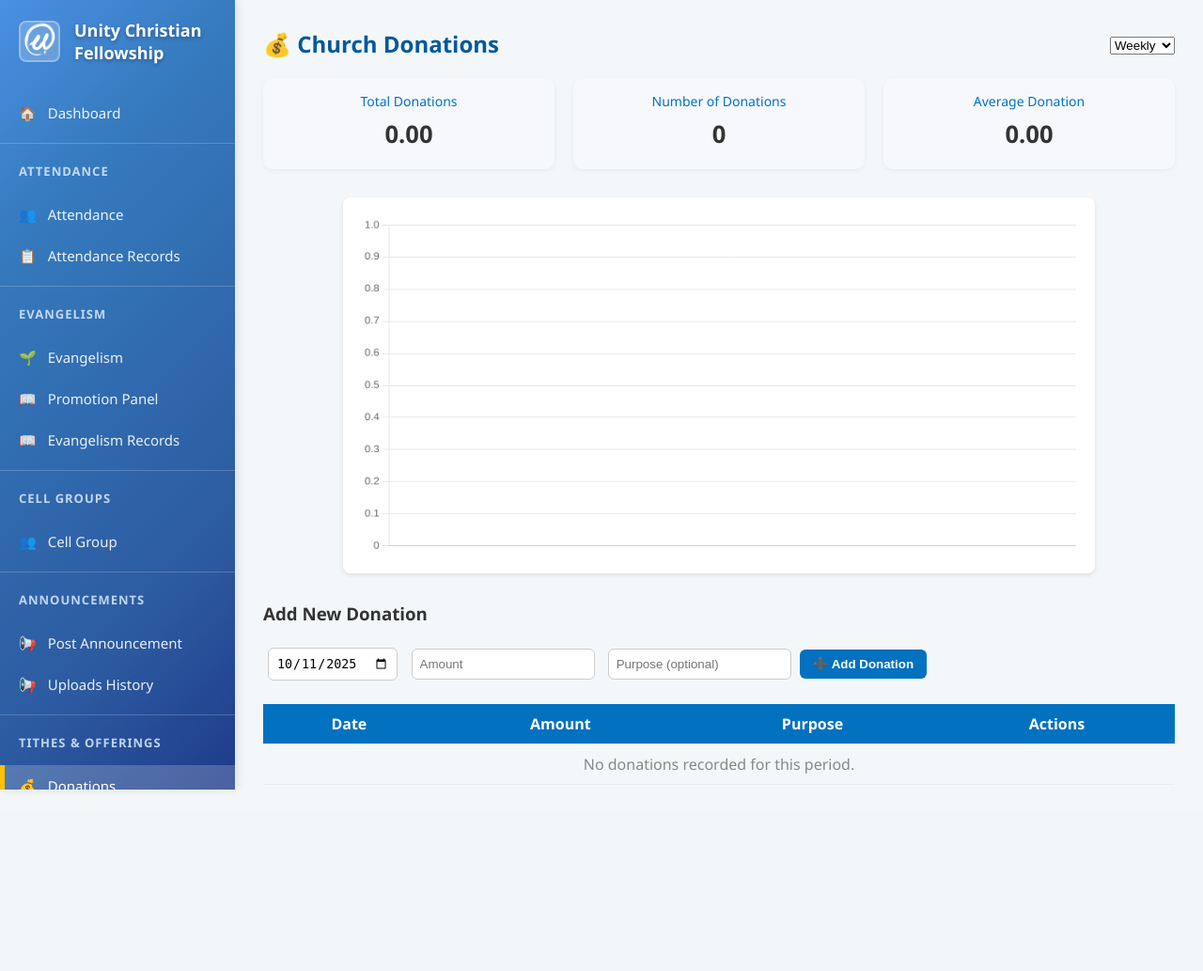
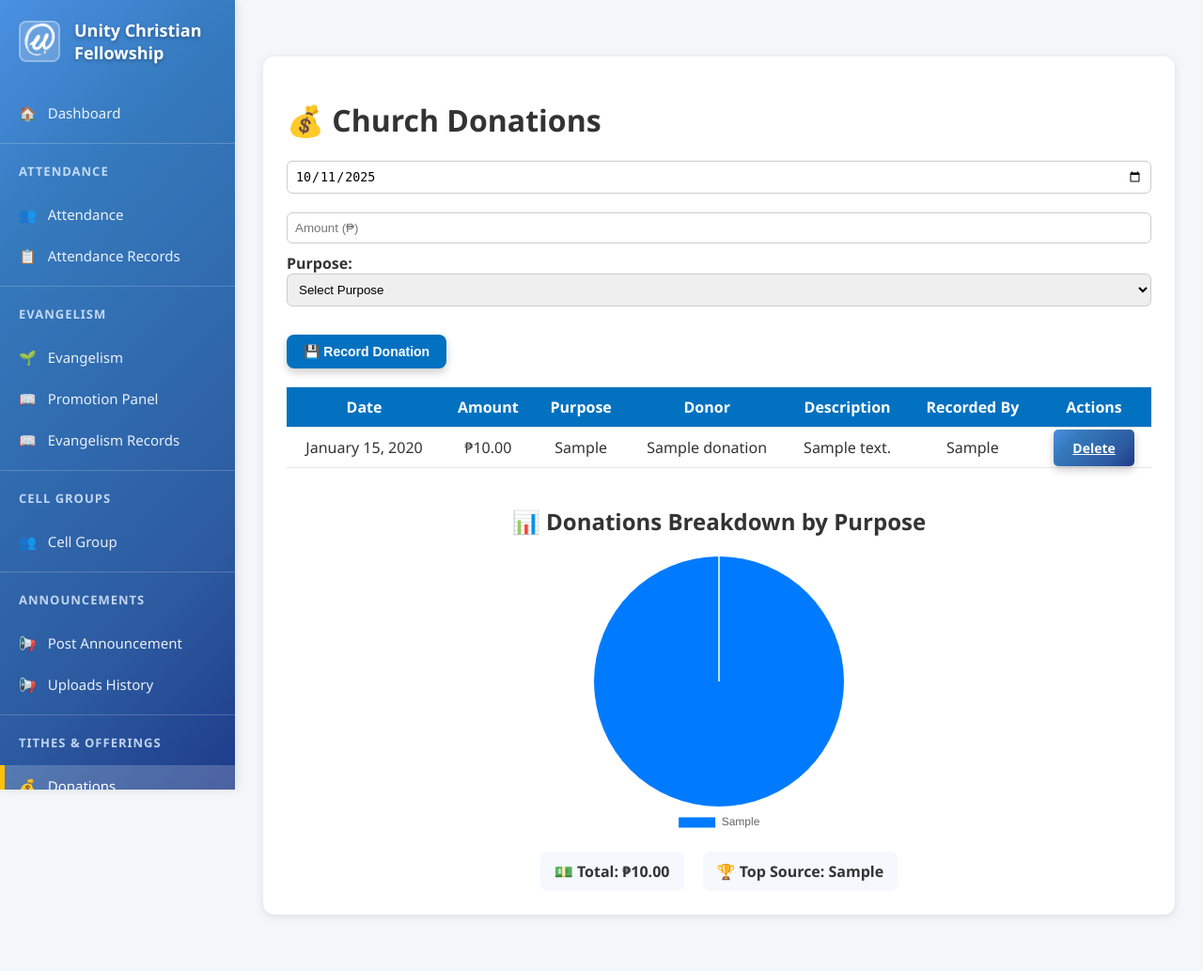
Before and after one commit to VienCode/church-management-system, a PHP site: page /donations.php in a window 1280 px wide. Shown: the whole page at 94% size. Before the commit the page ends 840 px from the top, so only its background shows below. Run offline with PHP 8.4, Linux system fonts and the light colour scheme; the visitor is signed in with stand-in values (Sample User, id 1); tables that the repository leaves empty or names only in its code hold one stand-in row (values such as "Sample post").

Commit message:
donation and donations records additions

```diff
--- a/donations.php
+++ b/donations.php
@@ -3,95 +3,82 @@ $mysqli = include 'database.php';
 include 'auth_check.php';
 restrict_to_roles([ROLE_ADMIN, ROLE_ACCOUNTANT]);
 
-// ✅ Handle add
-if ($_SERVER['REQUEST_METHOD'] === 'POST' && isset($_POST['add_donation'])) {
-    $amount = $_POST['amount'];
+// ✅ Handle new donation
+if ($_SERVER['REQUEST_METHOD'] === 'POST' && isset($_POST['save_donation'])) {
+    $amount = floatval($_POST['amount']);
     $donation_date = $_POST['donation_date'];
     $purpose = $_POST['purpose'];
-    $stmt = $mysqli->prepare("INSERT INTO donations (amount, donation_date, purpose) VALUES (?, ?, ?)");
-    $stmt->bind_param("dss", $amount, $donation_date, $purpose);
+    $recorded_by = $_SESSION['firstname'] . ' ' . $_SESSION['lastname'];
+
+    // Outsider-specific fields
+    $donor_name = ($purpose === 'Outsider Donations') ? trim($_POST['donor_name']) : null;
+    $donation_description = ($purpose === 'Outsider Donations') ? trim($_POST['donation_description']) : null;
+
+    $stmt = $mysqli->prepare("
+        INSERT INTO donations (amount, donation_date, purpose, donor_name, donation_description, recorded_by)
+        VALUES (?, ?, ?, ?, ?, ?)
+    ");
+    $stmt->bind_param("dsssss", $amount, $donation_date, $purpose, $donor_name, $donation_description, $recorded_by);
     $stmt->execute();
-    $success = "✅ Donation recorded successfully!";
-}
-
-// ✅ Handle update
-if ($_SERVER['REQUEST_METHOD'] === 'POST' && isset($_POST['update_donation'])) {
-    $id = $_POST['donation_id'];
-    $amount = $_POST['amount'];
-    $date = $_POST['donation_date'];
-    $purpose = $_POST['purpose'];
-    $stmt = $mysqli->prepare("UPDATE donations SET amount=?, donation_date=?, purpose=? WHERE id=?");
-    $stmt->bind_param("dssi", $amount, $date, $purpose, $id);
-    $stmt->execute();
-    $success = "✅ Donation updated successfully!";
+    $success = "✅ Donation successfully recorded!";
 }
 
 // ✅ Handle delete
 if (isset($_GET['delete'])) {
-    $id = $_GET['delete'];
-    $stmt = $mysqli->prepare("DELETE FROM donations WHERE id=?");
-    $stmt->bind_param("i", $id);
-    $stmt->execute();
+    $id = intval($_GET['delete']);
+    $mysqli->query("DELETE FROM donations WHERE id = $id");
     $success = "🗑️ Donation deleted successfully!";
 }
 
-// ✅ Aggregation
-$aggregation = $_POST['aggregation'] ?? 'weekly';
-switch ($aggregation) {
-    case 'monthly':
-        $range = "MONTH(donation_date)=MONTH(CURDATE()) AND YEAR(donation_date)=YEAR(CURDATE())";
-        break;
-    case 'weekly':
-        $range = "YEARWEEK(donation_date,1)=YEARWEEK(CURDATE(),1)";
-        break;
-    default:
-        $range = "donation_date=CURDATE()";
-        break;
+// ✅ Fetch all donations
+$result = $mysqli->query("SELECT * FROM donations ORDER BY donation_date DESC");
+$donations = $result->fetch_all(MYSQLI_ASSOC);
+
+// ✅ Chart Data: Group by Purpose
+$chart_query = $mysqli->query("
+    SELECT purpose, SUM(amount) AS total
+    FROM donations
+    GROUP BY purpose
+    ORDER BY total DESC
+");
+$chart_labels = [];
+$chart_values = [];
+$total_donations = 0;
+$top_source = '';
+
+while ($row = $chart_query->fetch_assoc()) {
+    $chart_labels[] = $row['purpose'];
+    $chart_values[] = $row['total'];
+    $total_donations += $row['total'];
+    if (!$top_source) $top_source = $row['purpose'];
 }
+?>
 
-// ✅ Stats
-$stats = $mysqli->query("SELECT COUNT(*) as count, SUM(amount) as total, AVG(amount) as avg FROM donations WHERE $range")->fetch_assoc();
-$chart = $mysqli->query("SELECT donation_date, SUM(amount) as total FROM donations WHERE $range GROUP BY donation_date ORDER BY donation_date ASC");
-$donations = $mysqli->query("SELECT * FROM donations WHERE $range ORDER BY donation_date DESC");
-
-$chart_labels = [];
-$chart_data = [];
-while ($row = $chart->fetch_assoc()) {
-    $chart_labels[] = date('M j', strtotime($row['donation_date']));
-    $chart_data[] = $row['total'];
-}
-
-$high_value_threshold = 5000;
-?>
 <!DOCTYPE html>
-<html lang="en">
+<html>
 <head>
-<meta charset="UTF-8">
-<title>Donations | UCF</title>
+    <title>Church Donations | UCF</title>
     <link rel="stylesheet" href="styles_system.css">
     <style>
-.page-header { display:flex; align-items:center; justify-content:space-between; }
-.page-header h2 { margin:0; color:#02589b; }
-.stats-row { display:flex; gap:20px; margin-top:20px; flex-wrap:wrap; }
-.stat-card { flex:1; background:#f6f8fb; border-radius:10px; padding:15px; text-align:center; box-shadow:0 2px 5px rgba(0,0,0,0.05); }
-.stat-card h3 { margin:0; color:#0271c0; }
-.stat-card .number { font-size:1.6em; font-weight:bold; color:#333; margin-top:8px; }
-.success-message { background:#e6ffed; color:#1b6b33; padding:10px; border-radius:8px; margin:10px 0; }
-.table-container { overflow-x:auto; margin-top:20px; }
-table { width:100%; border-collapse:collapse; }
-th,td { padding:10px; border-bottom:1px solid #eaeaea; text-align:center; }
-th { background:#0271c0; color:white; }
-tr.high-value { background:#fff3cd; }
-input.inline-edit { width:90%; padding:6px; border:1px solid #ccc; border-radius:5px; text-align:center; }
-form.inline-form { display:inline; }
-button.edit-btn, button.delete-btn, button.save-btn { border:none; border-radius:5px; padding:6px 10px; cursor:pointer; font-weight:600; }
-button.edit-btn { background:#0271c0; color:white; }
-button.delete-btn { background:#dc3545; color:white; }
-button.save-btn { background:#28a745; color:white; }
-.chart-container { margin:30px auto; max-width:800px; }
-.inline-add-form input { margin:5px; padding:8px; border-radius:6px; border:1px solid #ccc; }
-.inline-add-form button { padding:8px 14px; border:none; border-radius:6px; background:#0271c0; color:white; font-weight:600; cursor:pointer; }
-.inline-add-form button:hover { background:#02589b; }
+        .donations-container {
+            background:white; padding:25px; border-radius:12px;
+            max-width:1100px; margin:30px auto; box-shadow:0 2px 10px rgba(0,0,0,.1);
+        }
+        form input, form select, textarea {
+            padding:8px; border-radius:6px; border:1px solid #ccc; width:100%; margin-bottom:10px;
+        }
+        .save-btn {
+            background:#0271c0; color:white; border:none; border-radius:8px;
+            padding:10px 18px; cursor:pointer; font-weight:600;
+        }
+        .save-btn:hover { background:#02589b; }
+        table { width:100%; border-collapse:collapse; margin-top:20px; }
+        th, td { padding:10px 12px; border-bottom:1px solid #e6e6e6; text-align:center; }
+        th { background:#0271c0; color:#fff; }
+        .high-value { background:linear-gradient(135deg, #fff7e6, #ffe9b3); font-weight:bold; }
+        .chart-section { margin-top:40px; text-align:center; }
+        .chart-summary { margin-top:15px; display:flex; justify-content:center; gap:20px; font-weight:600; }
+        .chart-summary div { background:#f5f8fc; padding:10px 15px; border-radius:8px; }
     </style>
 </head>
 
@@ -101,89 +88,117 @@ button.save-btn { background:#28a745; color:white; }
    <?php include __DIR__ . '/includes/sidebar.php'; ?>
 
     <div class="content-area">
-    <div class="page-header">
-        <h2>💰 Church Donations</h2>
+        <div class="donations-container">
+            <h1>💰 Church Donations</h1>
+
+            <?php if (isset($success)): ?>
+                <div class="success-message"><?= $success ?></div>
+            <?php endif; ?>
+
+            <!-- Add Donation Form -->
             <form method="POST">
-            <select name="aggregation" onchange="this.form.submit()">
-                <option value="daily" <?= $aggregation=='daily'?'selected':'' ?>>Daily</option>
-                <option value="weekly" <?= $aggregation=='weekly'?'selected':'' ?>>Weekly</option>
-                <option value="monthly" <?= $aggregation=='monthly'?'selected':'' ?>>Monthly</option>
-            </select>
-        </form>
+                <div style="display:flex; gap:10px; flex-wrap:wrap;">
+                    <input type="date" name="donation_date" required value="<?= date('Y-m-d') ?>">
+                    <input type="number" step="0.01" name="amount" placeholder="Amount (₱)" required style="flex:1;">
                 </div>
 
-    <?php if(isset($success)): ?><div class="success-message"><?= $success ?></div><?php endif; ?>
+                <label for="purpose"><strong>Purpose:</strong></label>
+                <select name="purpose" id="purposeSelect" required>
+                    <option value="" disabled selected>Select Purpose</option>
+                    <option value="Tithes & Offerings">Tithes & Offerings</option>
+                    <option value="Event Earnings">Event Earnings</option>
+                    <option value="Merchandise">Merchandise</option>
+                    <option value="Outsider Donations">Outsider Donations</option>
+                </select>
 
-    <!-- Stats -->
-    <div class="stats-row">
-        <div class="stat-card"><h3>Total Donations</h3><div class="number"><?= number_format($stats['total'] ?? 0,2) ?></div></div>
-        <div class="stat-card"><h3>Number of Donations</h3><div class="number"><?= $stats['count'] ?? 0 ?></div></div>
-        <div class="stat-card"><h3>Average Donation</h3><div class="number"><?= number_format($stats['avg'] ?? 0,2) ?></div></div>
+                <!-- Outsider Donation Fields -->
+                <div id="outsiderFields" style="display:none; margin-top:10px;">
+                    <input type="text" name="donor_name" id="donor_name" placeholder="Donor Name">
+                    <textarea name="donation_description" id="donation_description" placeholder="Describe the donation (optional)" rows="2"></textarea>
                 </div>
 
-    <!-- Chart -->
-    <div class="chart-container"><canvas id="donationsChart"></canvas></div>
-
-    <!-- Inline Add -->
-    <h3>Add New Donation</h3>
-    <form method="POST" class="inline-add-form">
-        <input type="date" name="donation_date" required value="<?= date('Y-m-d') ?>">
-        <input type="number" step="0.01" name="amount" placeholder="Amount" required>
-        <input type="text" name="purpose" placeholder="Purpose (optional)">
-        <button type="submit" name="add_donation">➕ Add Donation</button>
+                <button type="submit" name="save_donation" class="save-btn">💾 Record Donation</button>
             </form>
 
-    <!-- Table -->
-    <div class="table-container">
+            <!-- Donations Table -->
             <table>
                 <thead>
                     <tr>
                         <th>Date</th>
                         <th>Amount</th>
                         <th>Purpose</th>
+                        <th>Donor</th>
+                        <th>Description</th>
+                        <th>Recorded By</th>
                         <th>Actions</th>
                     </tr>
                 </thead>
                 <tbody>
-            <?php if ($donations->num_rows > 0): $i=1; while($d=$donations->fetch_assoc()): ?>
-                <tr class="<?= $d['amount'] >= $high_value_threshold ? 'high-value' : '' ?>">
-                    <form method="POST" class="inline-form">
-                        <input type="hidden" name="donation_id" value="<?= $d['id'] ?>">
-                        <td><input type="date" name="donation_date" class="inline-edit" value="<?= $d['donation_date'] ?>"></td>
-                        <td><input type="number" step="0.01" name="amount" class="inline-edit" value="<?= $d['amount'] ?>"></td>
-                        <td><input type="text" name="purpose" class="inline-edit" value="<?= htmlspecialchars($d['purpose']) ?>"></td>
+                    <?php if (empty($donations)): ?>
+                        <tr><td colspan="7">No donations recorded yet.</td></tr>
+                    <?php else: foreach ($donations as $d): ?>
+                        <tr class="<?= ($d['amount'] >= 5000) ? 'high-value' : '' ?>">
+                            <td><?= date('F j, Y', strtotime($d['donation_date'])) ?></td>
+                            <td>₱<?= number_format($d['amount'], 2) ?></td>
+                            <td><?= htmlspecialchars($d['purpose']) ?></td>
+                            <td><?= htmlspecialchars($d['donor_name'] ?? '-') ?></td>
+                            <td><?= htmlspecialchars($d['donation_description'] ?? '-') ?></td>
+                            <td><?= htmlspecialchars($d['recorded_by'] ?? '-') ?></td>
                             <td>
-                            <button type="submit" name="update_donation" class="save-btn">💾 Save</button>
-                            <a href="?delete=<?= $d['id'] ?>" onclick="return confirm('Delete this donation?')" class="delete-btn" style="text-decoration:none; padding:6px 10px;">🗑️</a>
+                                <a href="?delete=<?= $d['id'] ?>" onclick="return confirm('Delete this donation?')" class="secondary-btn">Delete</a>
                             </td>
-                    </form>
                         </tr>
-            <?php endwhile; else: ?>
-                <tr><td colspan="4" style="color:#888;">No donations recorded for this period.</td></tr>
-            <?php endif; ?>
+                    <?php endforeach; endif; ?>
                 </tbody>
             </table>
+
+            <!-- Chart Section -->
+            <div class="chart-section">
+                <h2>📊 Donations Breakdown by Purpose</h2>
+                <canvas id="purposeChart" style="max-width:600px; margin:auto;"></canvas>
+                <div class="chart-summary">
+                    <div>💵 Total: ₱<?= number_format($total_donations, 2) ?></div>
+                    <div>🏆 Top Source: <?= htmlspecialchars($top_source ?: 'N/A') ?></div>
+                </div>
+            </div>
         </div>
     </div>
 </div>
 
 <script src="https://cdn.jsdelivr.net/npm/chart.js"></script>
 <script>
-const ctx = document.getElementById('donationsChart').getContext('2d');
+// ✅ Show outsider fields dynamically
+document.getElementById('purposeSelect').addEventListener('change', function() {
+    const outsiderFields = document.getElementById('outsiderFields');
+    outsiderFields.style.display = (this.value === 'Outsider Donations') ? 'block' : 'none';
+});
+
+// ✅ Purpose Pie Chart
+const ctx = document.getElementById('purposeChart');
 new Chart(ctx, {
-    type:'bar',
-    data:{
+    type: 'pie',
+    data: {
         labels: <?= json_encode($chart_labels) ?>,
-        datasets:[{
-            label:'Total Donations',
-            data: <?= json_encode($chart_data) ?>,
-            backgroundColor:'rgba(2,113,192,0.7)',
-            borderRadius:5
+        datasets: [{
+            data: <?= json_encode($chart_values) ?>,
+            backgroundColor: [
+                '#007bff', '#28a745', '#ffc107', '#dc3545', '#6f42c1'
+            ],
+            borderWidth: 1
         }]
     },
-    options:{
-        plugins:{ legend:{display:false} },
-        scales:{ y:{ beginAtZero:true } }
+    options: {
+        responsive: true,
+        plugins: {
+            legend: { position: 'bottom' },
+            tooltip: {
+                callbacks: {
+                    label: function(ctx) {
+                        return ctx.label + ': ₱' + ctx.formattedValue;
+                    }
+                }
+            }
+        }
     }
 });
 </script>
```
Also changed, not shown: donation_records.php (added, +222 -0 lines). Lines whose indentation alone changed are shown as unchanged.
